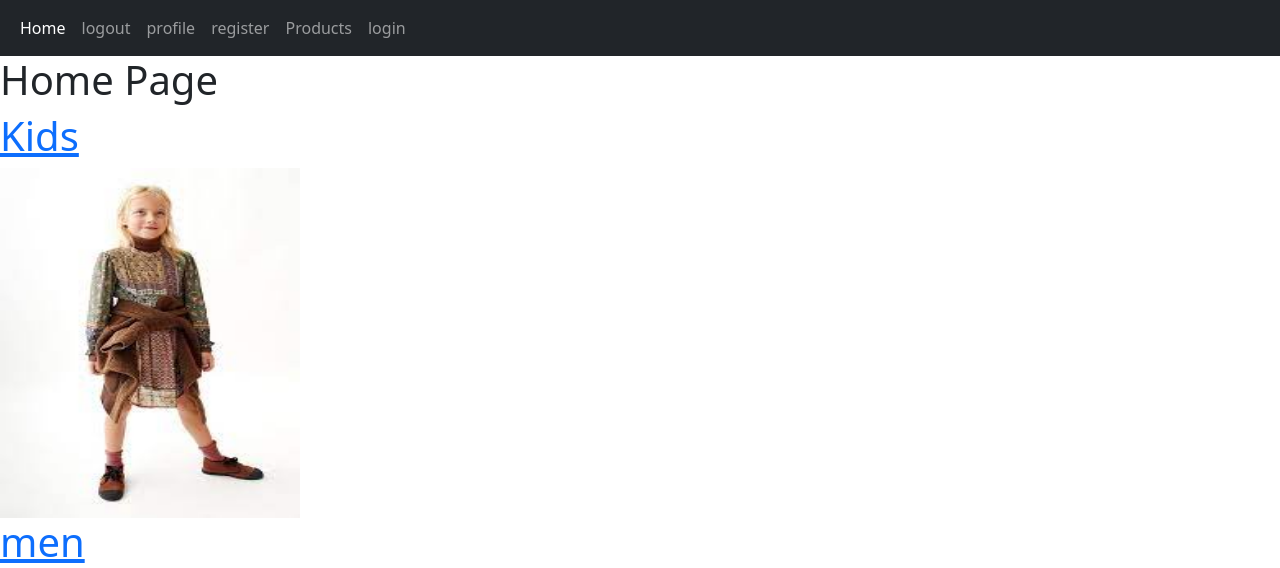
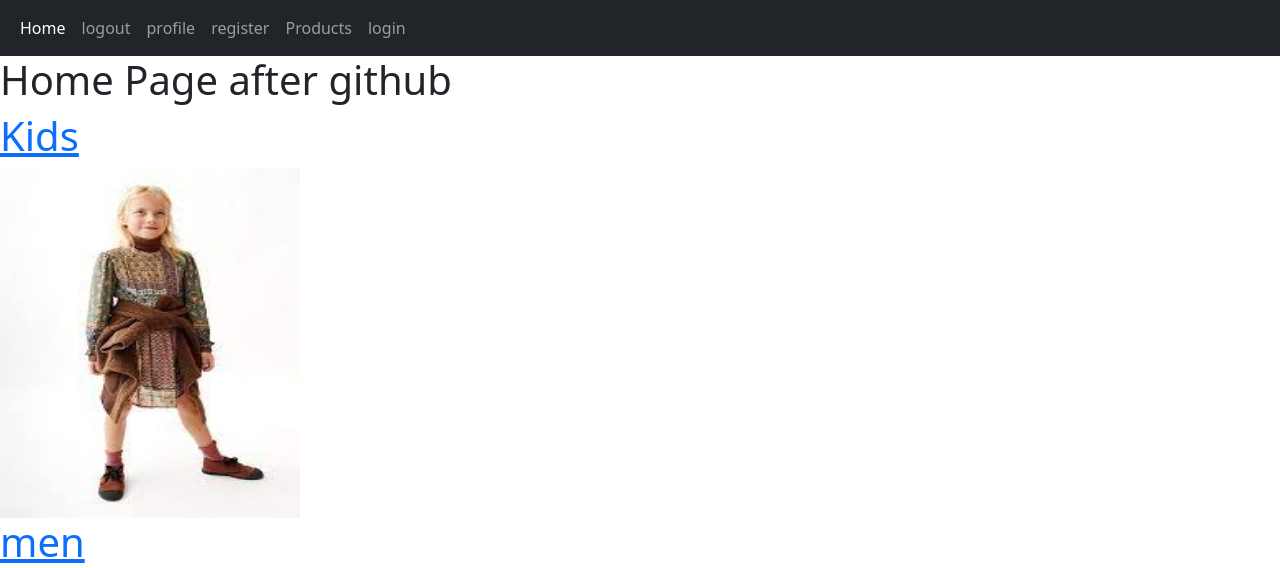
Before and after one commit to nzahraee/website, a Django app: page / in a window 1280 px wide. Shown: the top 568 px of the page. Run offline with Django 4.2, Linux system fonts and the light colour scheme; data comes from the database, SQL or seed files in the repository; parts of the project's set-up code (start-up, migrations or seed data) failed here and were passed over.

Commit message:
Change My Home Page Text

```diff
--- a/website/home/templates/home/home.html
+++ b/website/home/templates/home/home.html
@@ -1,7 +1,7 @@
 {% extends 'base.html' %}
 {%block title%}hommeeee{% endblock%}
 {% block body %}
-    <h1>Home Page</h1>
+    <h1>Home Page after github</h1>
     {% for cat in categoryw %}
         <h2><a href="{% url 'home:category' slug.id %}"><h1>{{ cat.name }}</h1></a></h2>
             <img src="{{ cat.image.url }}" alt="{{ cat.name }}" style="width: 300px; height: 350px;">
```
